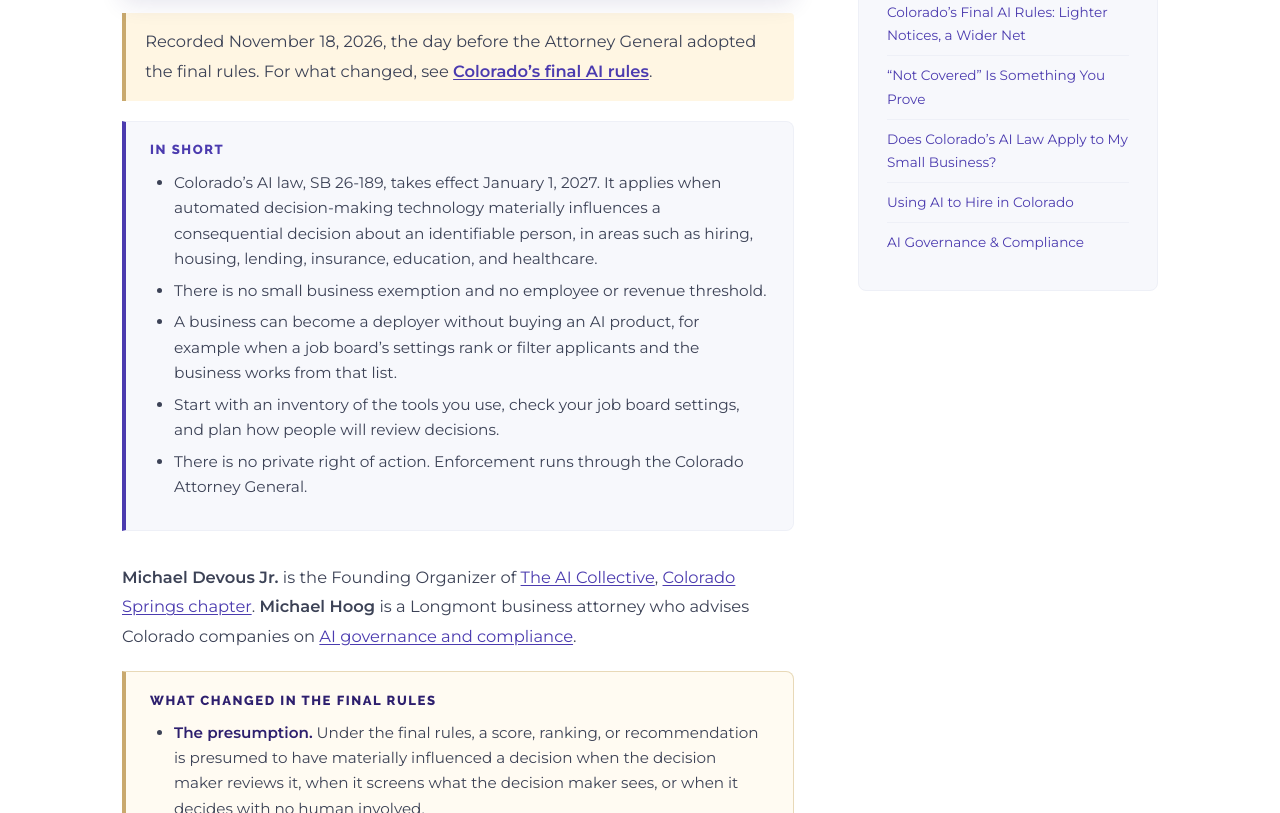
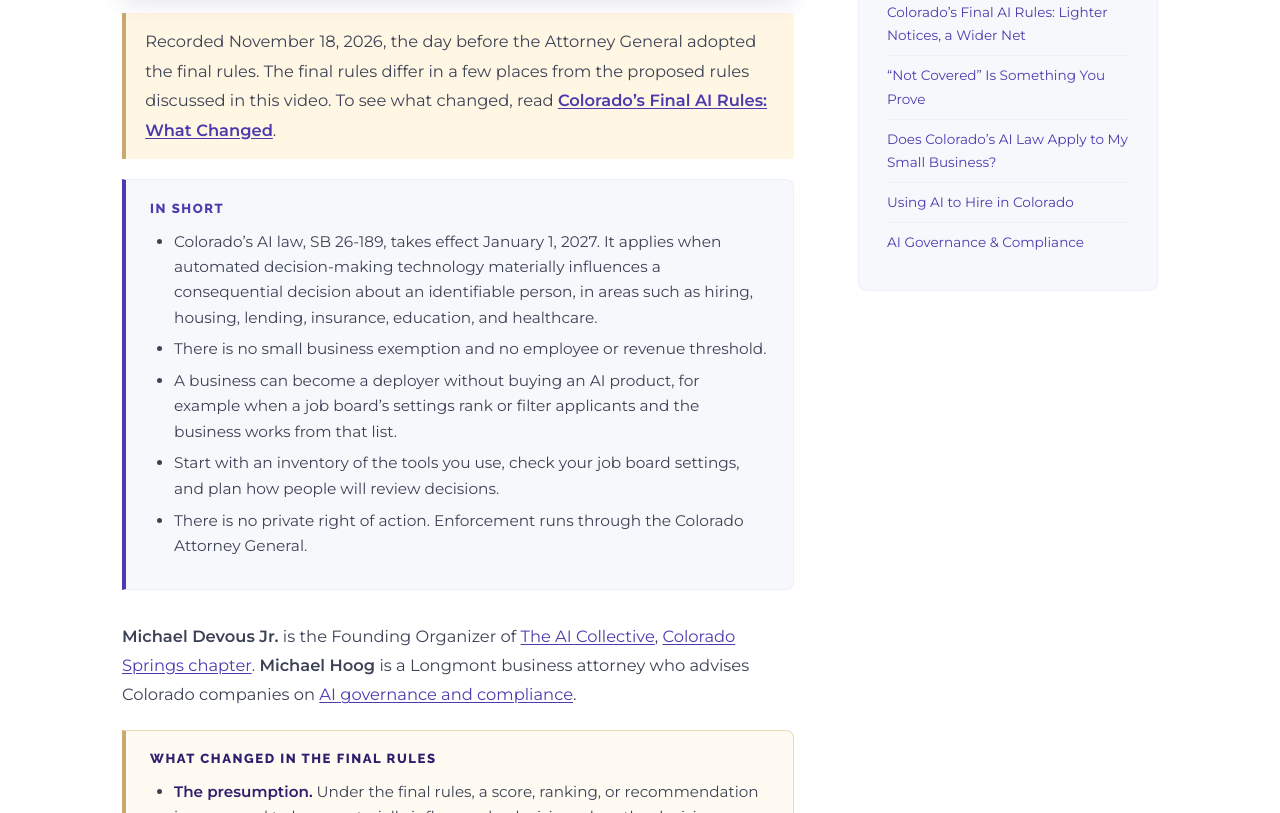
Before and after one commit to HoogLaw/hooglaw.github.io, a plain HTML site: page ai-compliance/colorado-ai-law-video-conversation.html in a window 1280 px wide. Shown: the part 1058-1871 px from the top of the page. Drawn offline with Linux system fonts and the light colour scheme.

Commit message:
Note that the video discusses the proposed rules, with a link to what changed
Co-Authored-By: Claude Opus 5.5 <noreply@anthropic.com>

```diff
--- a/ai-compliance/colorado-ai-law-video-conversation.html
+++ b/ai-compliance/colorado-ai-law-video-conversation.html
@@ -434,7 +434,7 @@
         <div class="video-frame">
           <iframe src="https://www.youtube-nocookie.com/embed/HIohFPMCGsI?rel=0" title="Colorado&rsquo;s AI Law: a conversation with Michael Hoog and Michael Devous Jr." loading="lazy" allow="accelerometer; autoplay; clipboard-write; encrypted-media; gyroscope; picture-in-picture; web-share" referrerpolicy="strict-origin-when-cross-origin" allowfullscreen></iframe>
         </div>
-        <p class="video-dated">Recorded November 18, 2026, the day before the Attorney General adopted the final rules. For what changed, see <a href="colorado-final-ai-rules-adopted.html">Colorado&rsquo;s final AI rules</a>.</p>
+        <p class="video-dated">Recorded November 18, 2026, the day before the Attorney General adopted the final rules. The final rules differ in a few places from the proposed rules discussed in this video. To see what changed, read <a href="colorado-final-ai-rules-adopted.html">Colorado&rsquo;s Final AI Rules: What Changed</a>.</p>
 
         <div class="key-points">
           <h2>In short</h2>
```
Also changed, not shown: ai-compliance/index.html (+1 -1 lines).
